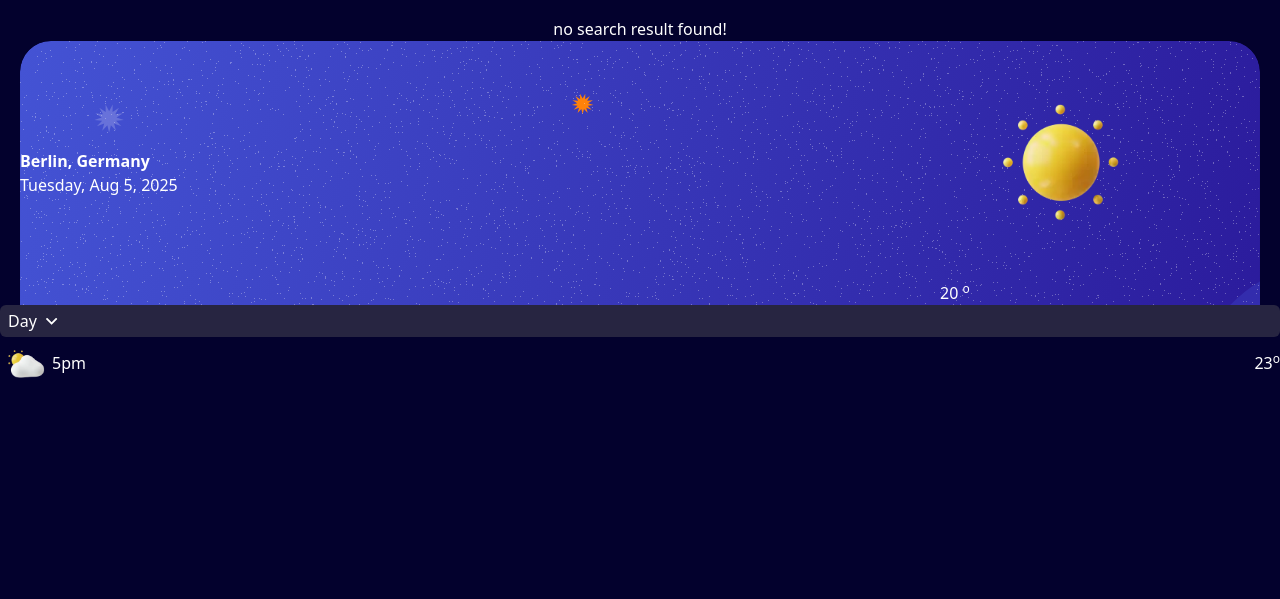
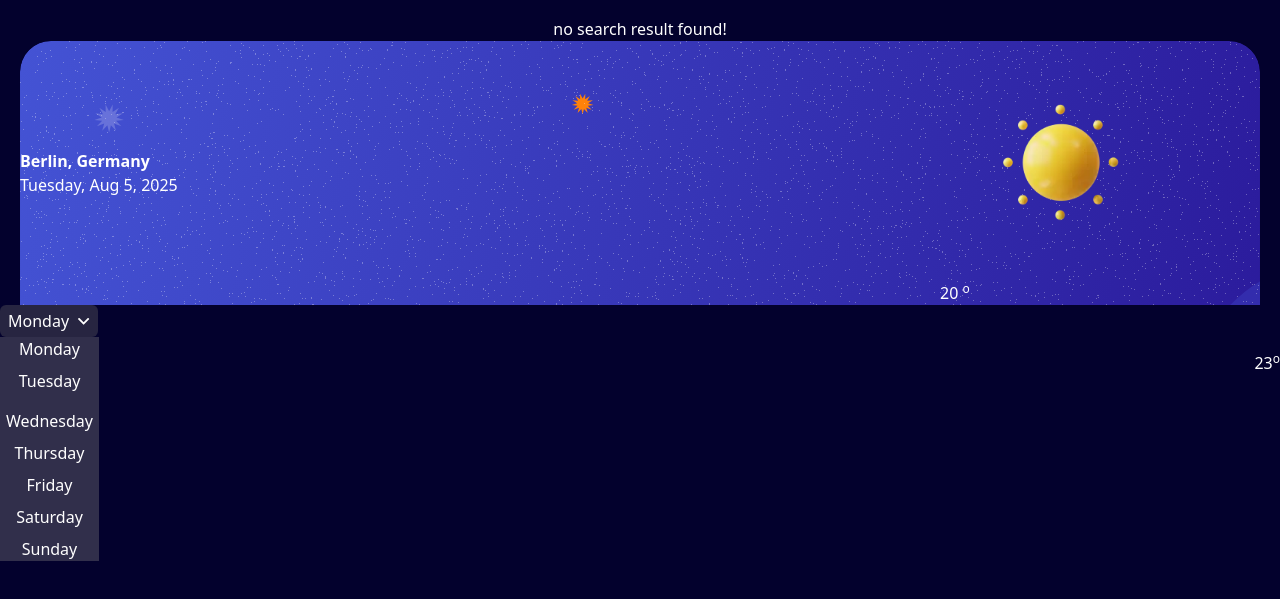
Before and after one commit to jabo-arnold-landry/Weather-App, a website with bundled scripts: page src/index.html in a window 1280 px wide. Shown: the part 167-766 px from the top of the page. Built offline with nearby package versions, Linux system fonts and the light colour scheme.

Commit message:
add-drop-down-menu-for-selecting-days

```diff
--- a/src/index.html
+++ b/src/index.html
@@ -118,12 +118,23 @@
     <!-- Insert daily forecast for the next 7 days here -->
     <section id="daily-forecast-section"></section>
     <!-- Insert hourly forecast for the selected day here -->
-    <section id="hourly-forecast-section" class="relative">
-      <div
+    <section id="hourly-forecast-section" class="">
+      <div class="relative">
+        <button
           class="flex items-center gap-2 cursor-pointer bg-Neutral-800 px-2 py-1 rounded-md group hover:bg-Neutral-600 transition-colors duration-300 ease-in-out delay-150"
         >
-        <p>Day</p>
+         Monday
           <img src="/images/icon-dropdown.svg" alt="" />
+        </button>
+        <div class="grid gap-2 place-content-start bg-Neutral-700 absolute top-8 px-1.5">
+          <button>Monday</button>
+          <button>Tuesday<button>
+          <button>Wednesday</button>
+          <button>Thursday</button>
+          <button>Friday</button>
+          <button>Saturday</button>
+          <button>Sunday</button>
+        </div>
       </div>
       <section class="hourly-forecast">
         <div class="flex items-center justify-between">
```
Also changed, not shown: src/output.css. Lines whose indentation alone changed are shown as unchanged.
